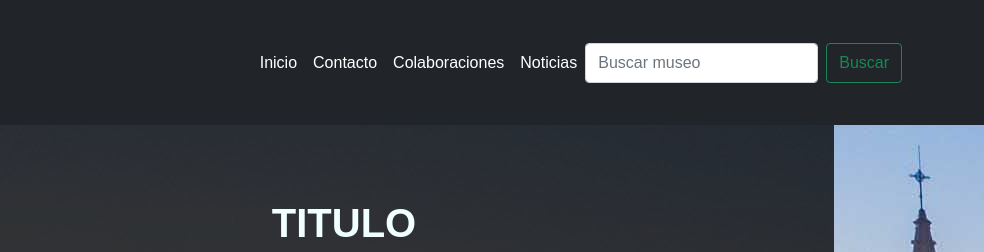
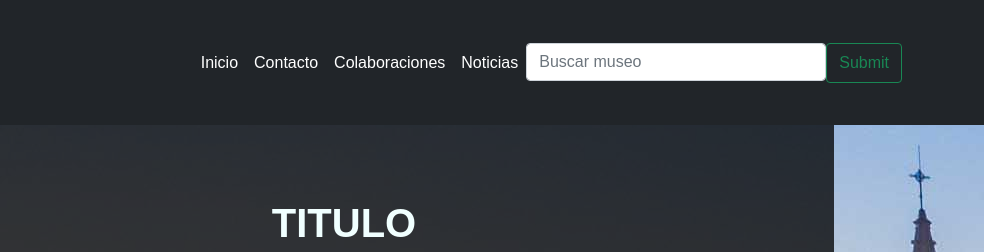
Before and after one commit to joanmarto/Pr-ctica-Final---Tecnolog-a-Multimedia, a plain HTML site: page museo.html in a window 1280 px wide. Shown: the top 252 px of the page, 296-1280 px from the left. Drawn offline with nearby package versions, Linux system fonts and the light colour scheme; some packages are replaced by stand-ins of ours.

Commit message:
Format document

```diff
--- a/buscador.js
+++ b/buscador.js
@@ -106,7 +106,7 @@ function autocomplete(inp, arr) {
         } else {
             //Cargamos la página del museo seleccionado
             let url = window.location.protocol + window.location.hostname + "/museo.html?" + pos;
-            //alert(url);
+            alert(url);
             location.assign(url);
         }
     });
--- a/museo.html
+++ b/museo.html
@@ -49,10 +49,12 @@
             <li class="nav-item">
               <a class="nav-link active" aria-current="page" href="noticias.html">Noticias</a>
             </li>
-            <form class="d-flex">
-              <input id="formulario" class="form-control me-2" type="search" placeholder="Buscar museo"
-                aria-label="Search">
-              <button id="search" class="btn btn-outline-success" type="submit">Buscar</button>
+            <form class="d-flex" autocomplete="off">
+              <div class="autocompletado" style="width:300px;">
+                <input id="buscador" class="form-control me-2" type="text" placeholder="Buscar museo"
+                  aria-label="Search">
+              </div>
+              <input class="btn btn-outline-success" id="enviar" type="submit">
             </form>
           </ul>
         </div>
```
